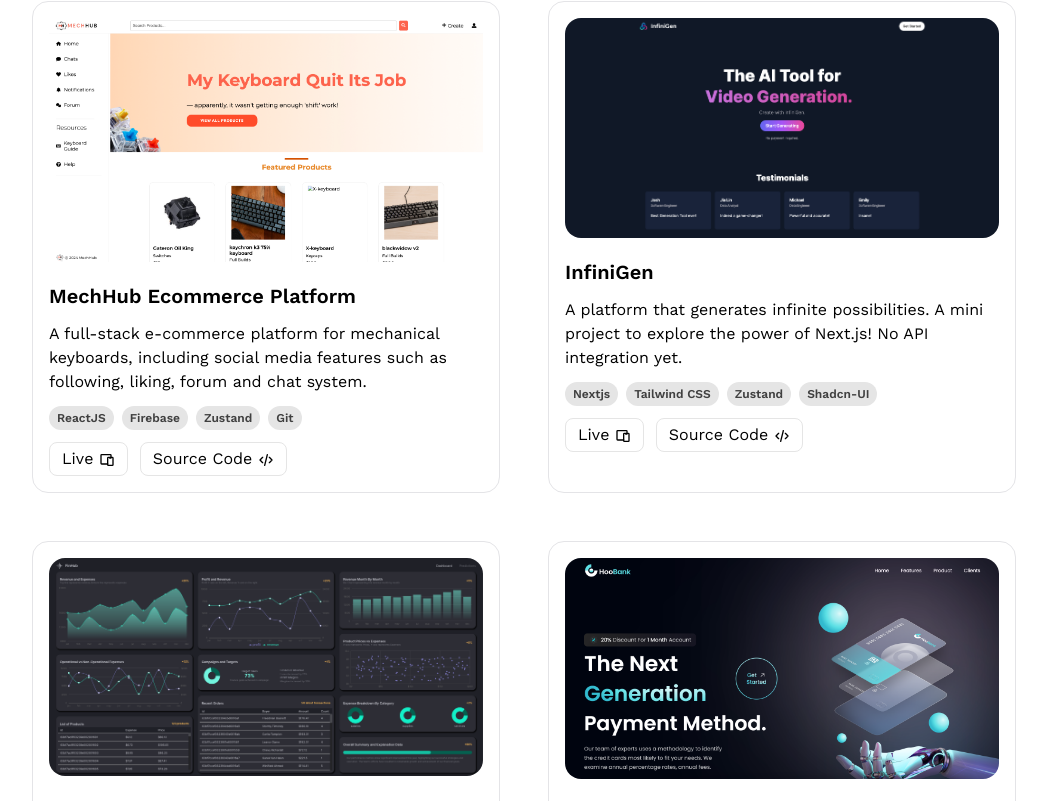
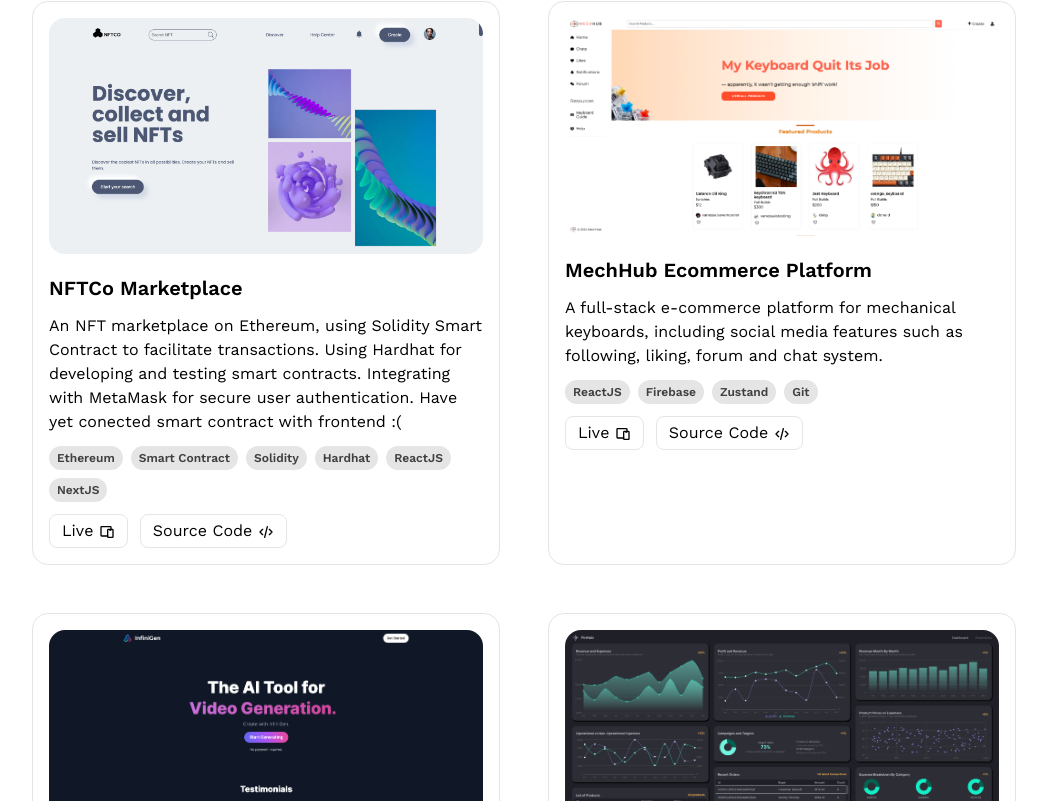
Before and after one commit to feliciahmq/portfolio, a React (Vite) app: page / in a window 1280 px wide. Shown: the part 1830-2631 px from the top of the page, without its empty margins (116-1163 px from the left). Built offline with nearby package versions, Linux system fonts and the light colour scheme.

Commit message:
add NFTCo

```diff
--- a/src/components/Hero.jsx
+++ b/src/components/Hero.jsx
@@ -1,4 +1,3 @@
-import React from 'react';
 import { RoughNotation } from 'react-rough-notation';
 import { RandomColorPair, useColorPair } from './RandomColorPair';
 
--- a/src/components/Projects.jsx
+++ b/src/components/Projects.jsx
@@ -2,9 +2,18 @@
 import MechHub from '../assets/images/MechHub.png';
 import InfiniGen from '../assets/images/InfiniGen.png';
 import FinHub from "../assets/images/FinHub.png"
+import NFTCo from "../assets/images/NFTCo.png"
 
 const Projects = () => {
   const works = [
+    {
+      title: 'NFTCo Marketplace',
+      description: 'An NFT marketplace on Ethereum, using Solidity Smart Contract to facilitate transactions. Using Hardhat for developing and testing smart contracts. Integrating with MetaMask for secure user authentication. Have yet conected smart contract with frontend :(',
+      code: 'https://github.com/feliciahmq/nft-marketplace',
+      live: 'https://github.com/feliciahmq/nft-marketplace',
+      stack: 'Ethereum, Smart Contract, Solidity, Hardhat, ReactJS, NextJS',
+      thumbnail: NFTCo,
+    },
     {
       title: 'MechHub Ecommerce Platform',
       description: 'A full-stack e-commerce platform for mechanical keyboards, including social media features such as following, liking, forum and chat system.',
@@ -74,7 +83,7 @@
                 <p>{work.description}</p>
                 <div className="flex flex-wrap gap-2">
                   {work.stack.split(', ').map((tech, techIndex) => (
-                    <TechStack key={techIndex} stack={tech} />
+                    <TechStack stack={tech} key={techIndex} />
                   ))}
                 </div>
                 <div className="flex flex-row items-center w-full justify-start space-x-3">
```
Also changed, not shown: src/assets/images/MechHub.png, src/assets/images/NFTCo.png (added).
